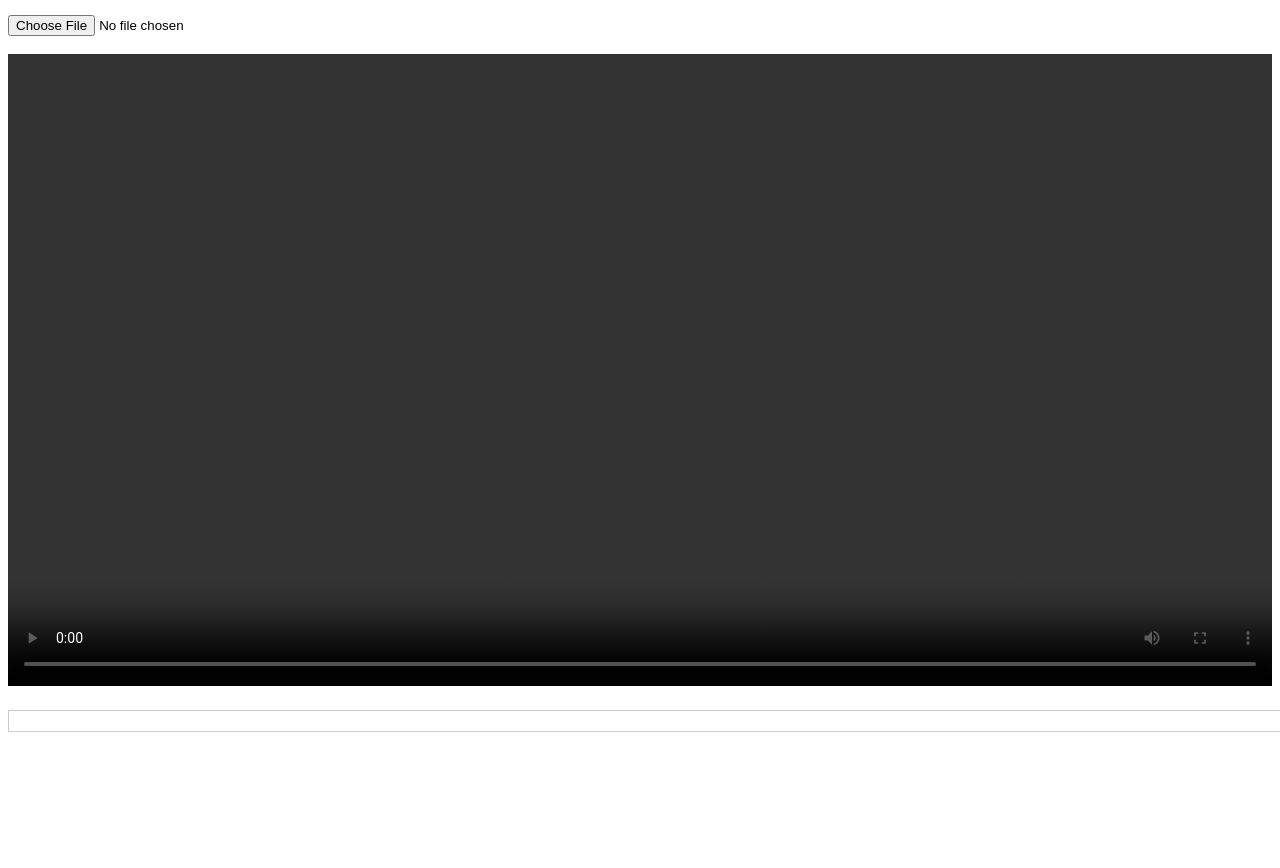
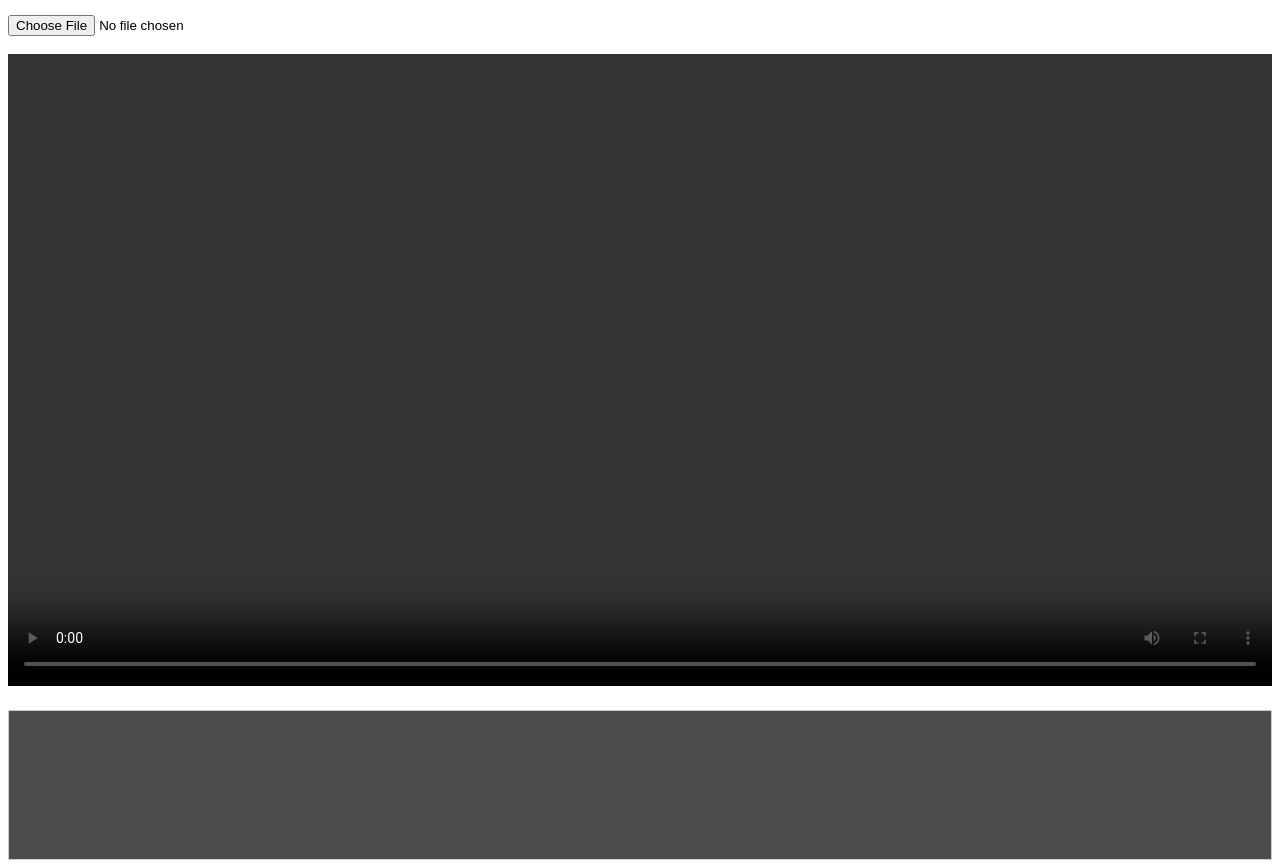
Before and after one commit to bqxiao123/Listening-Practice, a plain HTML site: page index.html in a window 1280 px wide. Shown: the part 104-972 px from the top of the page. Before the commit the page ends 844 px from the top, so only its background shows below. Drawn offline with Linux system fonts and the light colour scheme.

Commit message:
Updated video

```diff
--- a/index.html
+++ b/index.html
@@ -8,14 +8,15 @@
         #subtitleContainer {
             margin-top: 20px;
             font-size: 18px;
-            color: #000;
-            background-color: rgba(255, 255, 255, 0.8);
+            color: #fff;
+            background-color: rgba(0, 0, 0, 0.7);
             padding: 10px;
-            width: 600px;
-            height: 150px;
-            overflow-y: scroll;
+            width: 100%;
+            max-width: 100%;
+            height: 150px; /* 固定高度 */
+            overflow-y: scroll; /* 启用垂直滚动 */
             border: 1px solid #ccc;
-            position: relative;
+            box-sizing: border-box; /* 确保内边距和边框不会影响总宽度 */
         }
 
         .subtitle-item {
@@ -47,7 +48,7 @@
     </video> -->
 
     <!-- 字幕容器 -->
-    <div id="subtitleContainer" style="width: 100%; height: auto;"></div>
+    <div id="subtitleContainer">
 
     <script>
         const videoFileInput = document.getElementById('videoFile');
```
